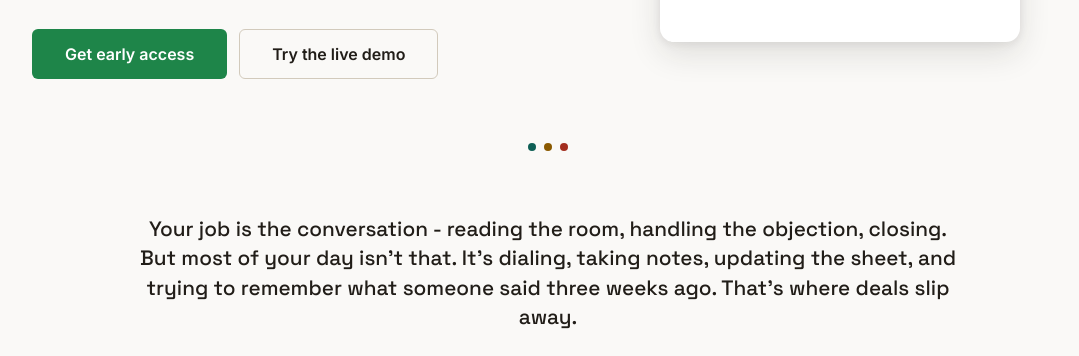
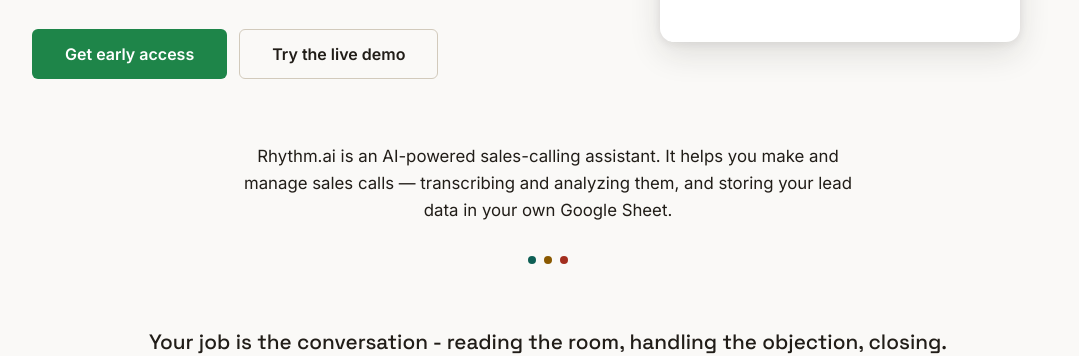
Before and after one commit to sg-555/Rhythm, a plain HTML site: page frontend/landing.html in a window 1280 px wide. Shown: the part 313-669 px from the top of the page, without its empty margins (92-1171 px from the left). Drawn offline with Linux system fonts and the light colour scheme; no server answers.

Commit message:
Add plain-text purpose statement for OAuth verification

```diff
--- a/frontend/landing.html
+++ b/frontend/landing.html
@@ -591,6 +591,23 @@
     .hero-dot.is-active { background-color: var(--accent); }
 
     /* ── Problem ──────────────────────────────────────────────────────── */
+    /* Plain-language purpose statement, just below the hero - visible
+       without scrolling far. Deliberately PLAIN body text, single colour
+       throughout (including the literal "Rhythm.ai" in the sentence) -
+       unlike .brand-wordmark above, which splits "Rhythm" and ".ai" into
+       two colours. Google's OAuth verification needs the app's name to
+       read as the plain string "Rhythm.ai" somewhere on this page, and the
+       purpose of the app stated in plain language - this is that. */
+    .purpose-statement {
+      font-size: 1.05rem;
+      color: var(--ink);
+      max-width: 62ch;
+      margin: 0 auto var(--sp-6) auto;
+      text-align: center;
+      line-height: 1.6;
+      padding: 0 var(--sp-5);
+    }
+
     .problem-statement {
       font-size: 1.3rem;
       font-family: var(--font-display);
@@ -861,6 +878,8 @@
       </div>
     </section>
 
+    <p class="purpose-statement">Rhythm.ai is an AI-powered sales-calling assistant. It helps you make and manage sales calls — transcribing and analyzing them, and storing your lead data in your own Google Sheet.</p>
+
     <div class="temp-divider" aria-hidden="true"><span class="cold"></span><span class="warm"></span><span class="hot"></span></div>
 
     <section class="problem">
```
